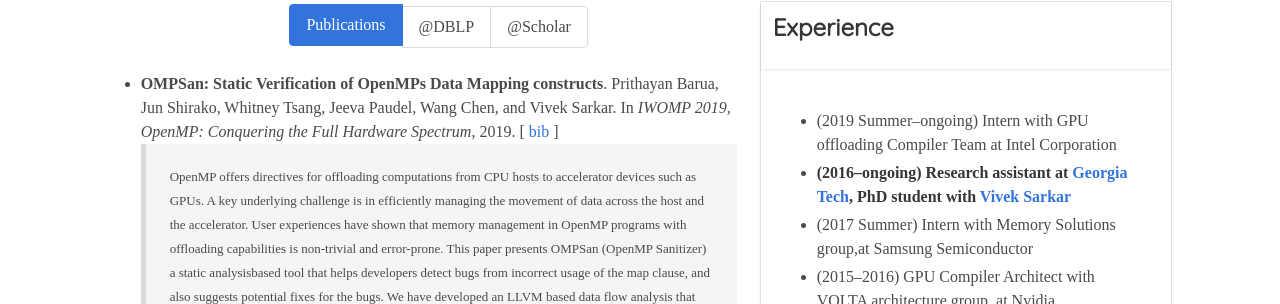
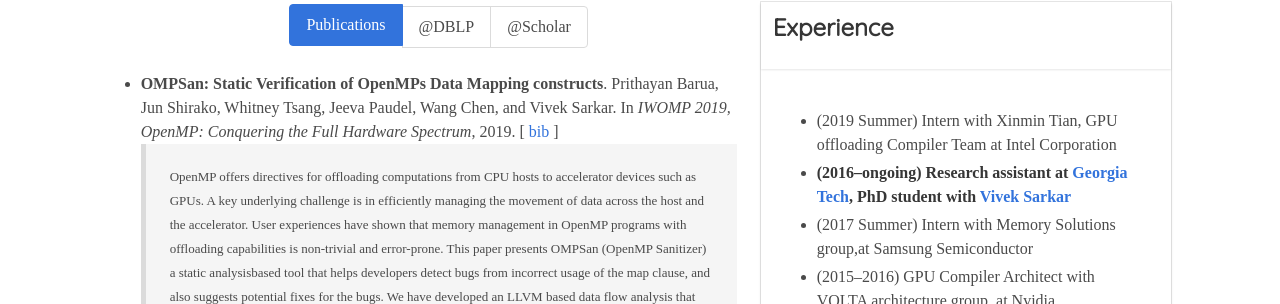
Before and after one commit to prithayan/prithayan.github.io, a Jekyll site: the page built from index.html, in a window 1280 px wide and 900 px high, scrolled down 622 px. Shown: the part 148-452 px from the top of the window. Built offline with Jekyll 4.4.1, drawn with Linux system fonts in a browser that asks for light colours; nearby versions of some CDN libraries; some web fonts are replaced.

Commit message:
Update index.html

```diff
--- a/index.html
+++ b/index.html
@@ -142,7 +142,7 @@
           </div>
           <div class="card-content">
             <ul class="content">
-              <li>(2019 Summer–ongoing) Intern with GPU offloading Compiler Team at
+              <li>(2019 Summer) Intern with Xinmin Tian, GPU offloading Compiler Team at
                     Intel Corporation</li>
               <li><strong>(2016–ongoing) Research assistant at <a title="Georgia
                   Institute of Technology" href="http://gatech.edu/">Georgia
```
